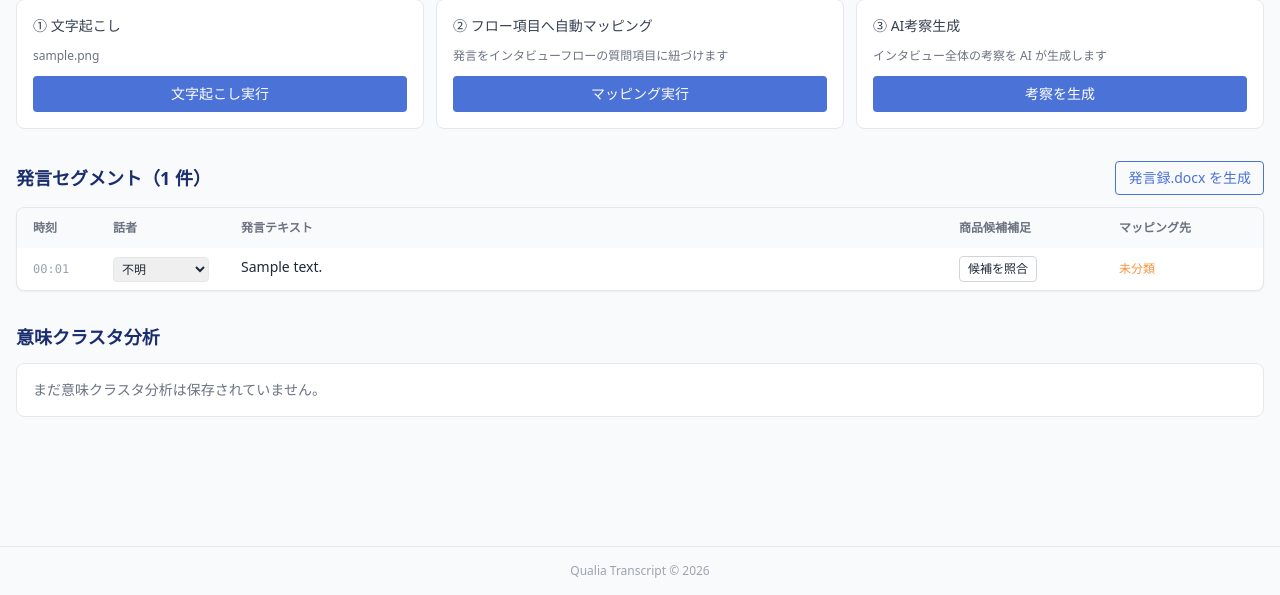
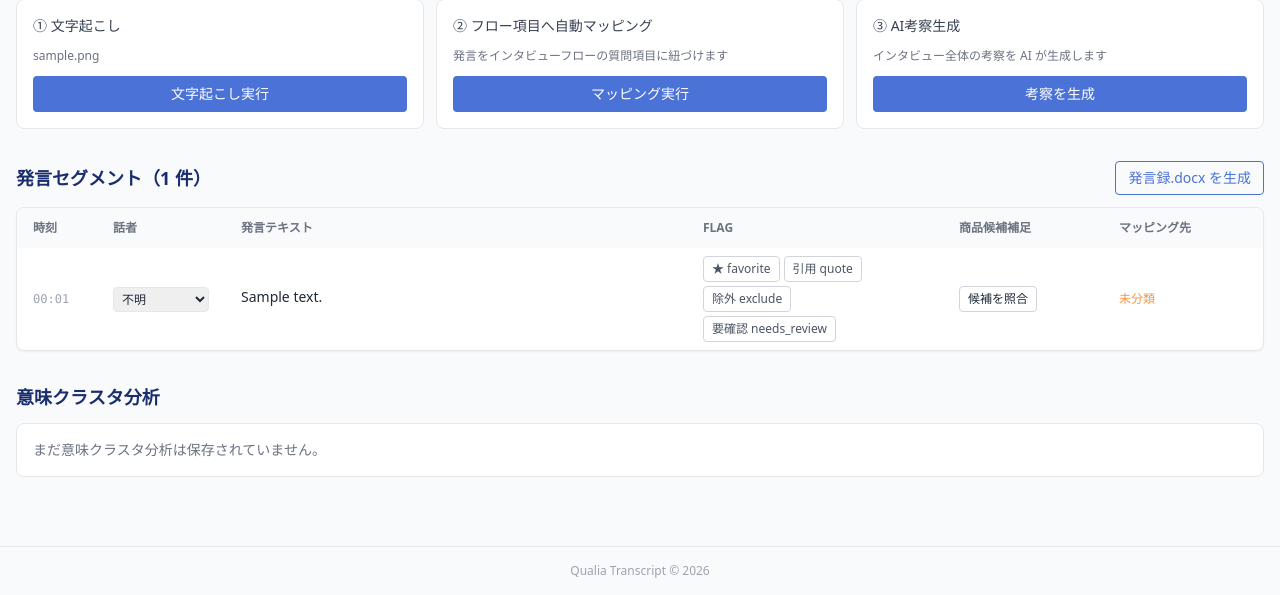
Before and after one commit to hgwd89/qualia_transcript, a Flask app: page /interviews/1 in a window 1280 px wide. Shown: the part 205-800 px from the top of the page. Run offline with Flask 3, Linux system fonts and the light colour scheme; tables that the repository leaves empty hold one stand-in row (values such as "Sample post"); some libraries are stand-ins or nearby versions.

Commit message:
feat: add segment flags for quote review workflow

```diff
--- a/app.py
+++ b/app.py
@@ -9,6 +9,7 @@ from models.participant    import Participant, ParticipantAttribute
 from models.interview_flow import InterviewFlow, InterviewFlowSection, InterviewFlowQuestion
 from models.interview      import Interview, MediaFile, Transcription
 from models.segment        import Segment, UtteranceMapping
+from models.segment_flag   import SegmentFlag
 from models.analysis       import AIAnalysis
 from models.generated_file import GeneratedFile
 from models.setting        import AppSetting
@@ -32,6 +33,24 @@ def _run_migrations(app):
     from sqlalchemy import text, inspect as sa_inspect
     with app.app_context():
         inspector = sa_inspect(db.engine)
+        existing_tables = set(inspector.get_table_names())
+        if "segment_flags" not in existing_tables:
+            db.session.execute(text("""
+                CREATE TABLE IF NOT EXISTS segment_flags (
+                    id INTEGER PRIMARY KEY AUTOINCREMENT,
+                    segment_id INTEGER NOT NULL,
+                    flag_type TEXT NOT NULL,
+                    note TEXT,
+                    created_at DATETIME,
+                    updated_at DATETIME,
+                    FOREIGN KEY(segment_id) REFERENCES segments(id)
+                )
+            """))
+            db.session.execute(text(
+                "CREATE UNIQUE INDEX IF NOT EXISTS uq_segment_flag_type ON segment_flags(segment_id, flag_type)"
+            ))
+            db.session.commit()
+            inspector = sa_inspect(db.engine)
         existing_cols = {c["name"] for c in inspector.get_columns("projects")}
         pending = [
             ("method", "ALTER TABLE projects ADD COLUMN method TEXT DEFAULT 'DI'"),
--- a/models/segment.py
+++ b/models/segment.py
@@ -22,6 +22,8 @@ class Segment(db.Model):
     interview         = db.relationship("Interview",        back_populates="segments")
     participant       = db.relationship("Participant",      back_populates="segments")
     utterance_mappings = db.relationship("UtteranceMapping", back_populates="segment",
+                                         cascade="all, delete-orphan")
+    segment_flags      = db.relationship("SegmentFlag",      back_populates="segment",
                                          cascade="all, delete-orphan")
 
     def to_dict(self):
--- a/routes/interviews.py
+++ b/routes/interviews.py
@@ -12,12 +12,14 @@ from models.participant import Participant
 from models.interview_flow import InterviewFlow
 from models.interview import Interview, MediaFile, Transcription
 from models.segment import Segment, UtteranceMapping
+from models.segment_flag import SegmentFlag
 from models.analysis import AIAnalysis
 from services.product_hint import lookup_product_hints, render_inline_hint
 
 bp = Blueprint("interviews", __name__)
 
 ALLOWED = config.ALLOWED_AUDIO_EXTENSIONS
+FLAG_TYPES = ("favorite", "quote", "exclude", "needs_review")
 
 
 def _allowed(filename):
@@ -75,6 +77,10 @@ def new(project_id):
 @bp.route("/interviews/<int:interview_id>")
 def detail(interview_id):
     interview = Interview.query.get_or_404(interview_id)
+    segment_flag_map = {
+        seg.id: [f.flag_type for f in seg.segment_flags]
+        for seg in interview.segments
+    }
     semantic_analysis = (
         AIAnalysis.query
         .filter_by(interview_id=interview.id, analysis_type="semantic_clusters")
@@ -90,9 +96,54 @@ def detail(interview_id):
             semantic_error = "意味クラスタ分析データの読み込みに失敗しました。"
     return render_template("interviews/detail.html", interview=interview,
                            project=interview.project,
+                           segment_flag_map=segment_flag_map,
+                           flag_types=FLAG_TYPES,
                            semantic_analysis=semantic_analysis,
                            semantic_payload=semantic_payload,
                            semantic_error=semantic_error)
+
+
+@bp.route("/api/segments/<int:segment_id>/flags", methods=["POST"])
+def create_segment_flag(segment_id):
+    seg = Segment.query.get_or_404(segment_id)
+    data = request.get_json(force=True, silent=True) or {}
+    flag_type = (data.get("flag_type") or "").strip()
+    note = (data.get("note") or "").strip() or None
+    if flag_type not in FLAG_TYPES:
+        return jsonify({"ok": False, "error": "invalid flag_type"}), 400
+
+    flag = SegmentFlag.query.filter_by(segment_id=seg.id, flag_type=flag_type).first()
+    created = False
+    if not flag:
+        flag = SegmentFlag(segment_id=seg.id, flag_type=flag_type, note=note)
+        db.session.add(flag)
+        created = True
+    else:
+        flag.note = note
+        flag.updated_at = datetime.now(timezone.utc)
+    db.session.commit()
+    return jsonify({
+        "ok": True,
+        "segment_id": seg.id,
+        "flag_type": flag_type,
+        "created": created,
+        "flag": flag.to_dict(),
+    })
+
+
+@bp.route("/api/segments/<int:segment_id>/flags/<string:flag_type>", methods=["DELETE"])
+def delete_segment_flag(segment_id, flag_type):
+    Segment.query.get_or_404(segment_id)
+    if flag_type not in FLAG_TYPES:
+        return jsonify({"ok": False, "error": "invalid flag_type"}), 400
+
+    flag = SegmentFlag.query.filter_by(segment_id=segment_id, flag_type=flag_type).first()
+    if not flag:
+        return jsonify({"ok": True, "deleted": 0, "segment_id": segment_id, "flag_type": flag_type})
+
+    db.session.delete(flag)
+    db.session.commit()
+    return jsonify({"ok": True, "deleted": 1, "segment_id": segment_id, "flag_type": flag_type})
 
 
 @bp.route("/interviews/<int:interview_id>/segments/<int:segment_id>/role", methods=["POST"])
--- a/templates/interviews/detail.html
+++ b/templates/interviews/detail.html
@@ -103,12 +103,14 @@
           <th class="px-4 py-3 text-left w-20">時刻</th>
           <th class="px-4 py-3 text-left w-32">話者</th>
           <th class="px-4 py-3 text-left">発言テキスト</th>
+          <th class="px-4 py-3 text-left w-64">Flag</th>
           <th class="px-4 py-3 text-left w-40">商品候補補足</th>
           <th class="px-4 py-3 text-left w-40">マッピング先</th>
         </tr>
       </thead>
       <tbody class="divide-y divide-gray-100">
       {% for seg in interview.segments %}
+      {% set seg_flags = segment_flag_map.get(seg.id, []) %}
       <tr id="segment-{{ seg.id }}" class="hover:bg-gray-50 {% if seg.speaker_role == 'interviewer' %}opacity-60{% endif %}">
         <td class="px-4 py-2 text-xs text-gray-400 font-mono whitespace-nowrap">
           {% if seg.start_sec is not none %}
@@ -131,6 +133,26 @@
         <td class="px-4 py-2 text-gray-800">
           <div>{{ seg.text }}</div>
           <div id="product-hint-{{ seg.id }}" class="text-xs text-gray-500 mt-1"></div>
+        </td>
+        <td class="px-4 py-2">
+          <div class="flex flex-wrap gap-1" id="flags-{{ seg.id }}">
+            <button type="button"
+                    data-active="{{ '1' if 'favorite' in seg_flags else '0' }}"
+                    onclick="toggleSegmentFlag({{ seg.id }}, 'favorite', this)"
+                    class="text-xs rounded border px-2 py-1 {{ 'bg-yellow-100 border-yellow-300 text-yellow-800' if 'favorite' in seg_flags else 'border-gray-300 text-gray-600 hover:bg-gray-50' }}">★ favorite</button>
+            <button type="button"
+                    data-active="{{ '1' if 'quote' in seg_flags else '0' }}"
+                    onclick="toggleSegmentFlag({{ seg.id }}, 'quote', this)"
+                    class="text-xs rounded border px-2 py-1 {{ 'bg-blue-100 border-blue-300 text-blue-800' if 'quote' in seg_flags else 'border-gray-300 text-gray-600 hover:bg-gray-50' }}">引用 quote</button>
+            <button type="button"
+                    data-active="{{ '1' if 'exclude' in seg_flags else '0' }}"
+                    onclick="toggleSegmentFlag({{ seg.id }}, 'exclude', this)"
+                    class="text-xs rounded border px-2 py-1 {{ 'bg-red-100 border-red-300 text-red-800' if 'exclude' in seg_flags else 'border-gray-300 text-gray-600 hover:bg-gray-50' }}">除外 exclude</button>
+            <button type="button"
+                    data-active="{{ '1' if 'needs_review' in seg_flags else '0' }}"
+                    onclick="toggleSegmentFlag({{ seg.id }}, 'needs_review', this)"
+                    class="text-xs rounded border px-2 py-1 {{ 'bg-purple-100 border-purple-300 text-purple-800' if 'needs_review' in seg_flags else 'border-gray-300 text-gray-600 hover:bg-gray-50' }}">要確認 needs_review</button>
+          </div>
         </td>
         <td class="px-4 py-2">
           <button onclick="fetchProductHint({{ seg.id }})"
@@ -215,11 +237,32 @@
       <div class="mt-3">
         <p class="text-sm font-medium text-gray-700 mb-1">evidence_source_segment_ids</p>
         {% if cs.evidence_source_segment_ids %}
-          <div class="flex flex-wrap gap-2">
+          <div class="space-y-2">
             {% for sid in cs.evidence_source_segment_ids %}
-              <a href="#segment-{{ sid }}" class="text-xs border border-brand-300 text-brand-700 rounded px-2 py-1 hover:bg-brand-50">
-                segment-{{ sid }}
-              </a>
+              {% set sid_flags = segment_flag_map.get(sid, []) %}
+              <div class="flex flex-wrap items-center gap-2">
+                <a href="#segment-{{ sid }}" class="text-xs border border-brand-300 text-brand-700 rounded px-2 py-1 hover:bg-brand-50">
+                  segment-{{ sid }}
+                </a>
+                <div class="flex flex-wrap gap-1">
+                  <button type="button"
+                          data-active="{{ '1' if 'favorite' in sid_flags else '0' }}"
+                          onclick="toggleSegmentFlag({{ sid }}, 'favorite', this)"
+                          class="text-xs rounded border px-2 py-1 {{ 'bg-yellow-100 border-yellow-300 text-yellow-800' if 'favorite' in sid_flags else 'border-gray-300 text-gray-600 hover:bg-gray-50' }}">★</button>
+                  <button type="button"
+                          data-active="{{ '1' if 'quote' in sid_flags else '0' }}"
+                          onclick="toggleSegmentFlag({{ sid }}, 'quote', this)"
+                          class="text-xs rounded border px-2 py-1 {{ 'bg-blue-100 border-blue-300 text-blue-800' if 'quote' in sid_flags else 'border-gray-300 text-gray-600 hover:bg-gray-50' }}">引用</button>
+                  <button type="button"
+                          data-active="{{ '1' if 'exclude' in sid_flags else '0' }}"
+                          onclick="toggleSegmentFlag({{ sid }}, 'exclude', this)"
+                          class="text-xs rounded border px-2 py-1 {{ 'bg-red-100 border-red-300 text-red-800' if 'exclude' in sid_flags else 'border-gray-300 text-gray-600 hover:bg-gray-50' }}">除外</button>
+                  <button type="button"
+                          data-active="{{ '1' if 'needs_review' in sid_flags else '0' }}"
+                          onclick="toggleSegmentFlag({{ sid }}, 'needs_review', this)"
+                          class="text-xs rounded border px-2 py-1 {{ 'bg-purple-100 border-purple-300 text-purple-800' if 'needs_review' in sid_flags else 'border-gray-300 text-gray-600 hover:bg-gray-50' }}">要確認</button>
+                </div>
+              </div>
             {% endfor %}
           </div>
         {% else %}
@@ -345,5 +388,48 @@ async function fetchProductHint(segId){
     el.textContent = '照合失敗';
   }
 }
+
+function setFlagButtonStyle(btn, flagType, active){
+  btn.dataset.active = active ? '1' : '0';
+  const onMap = {
+    favorite: 'bg-yellow-100 border-yellow-300 text-yellow-800',
+    quote: 'bg-blue-100 border-blue-300 text-blue-800',
+    exclude: 'bg-red-100 border-red-300 text-red-800',
+    needs_review: 'bg-purple-100 border-purple-300 text-purple-800',
+  };
+  const off = 'border-gray-300 text-gray-600 hover:bg-gray-50';
+  btn.className = `text-xs rounded border px-2 py-1 ${active ? onMap[flagType] : off}`;
+}
+
+async function toggleSegmentFlag(segId, flagType, btn){
+  const active = btn.dataset.active === '1';
+  try {
+    if(active){
+      const r = await fetch(`/api/segments/${segId}/flags/${flagType}`, {method: 'DELETE'});
+      const data = await r.json();
+      if(data.ok){
+        setFlagButtonStyle(btn, flagType, false);
+        showMsg(`flag解除: segment-${segId} ${flagType}`, 'success');
+      } else {
+        showMsg(data.error || 'flag解除に失敗しました', 'error');
+      }
+    } else {
+      const r = await fetch(`/api/segments/${segId}/flags`, {
+        method: 'POST',
+        headers: {'Content-Type':'application/json'},
+        body: JSON.stringify({flag_type: flagType}),
+      });
+      const data = await r.json();
+      if(data.ok){
+        setFlagButtonStyle(btn, flagType, true);
+        showMsg(`flag設定: segment-${segId} ${flagType}`, 'success');
+      } else {
+        showMsg(data.error || 'flag設定に失敗しました', 'error');
+      }
+    }
+  } catch (e){
+    showMsg('flag更新に失敗しました', 'error');
+  }
+}
 </script>
 {% endblock %}
```
Also changed, not shown: models/segment_flag.py (added, +32 -0 lines).
